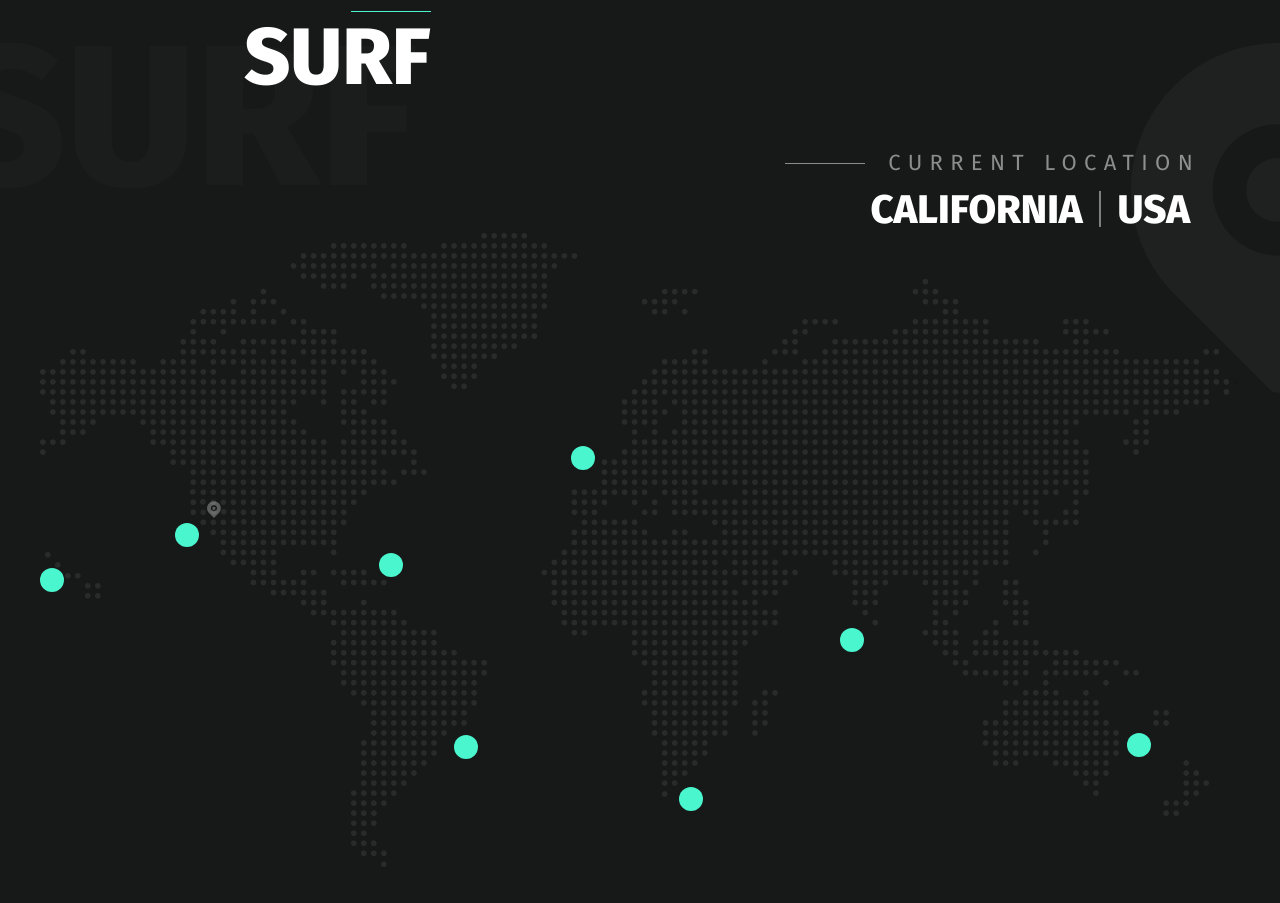
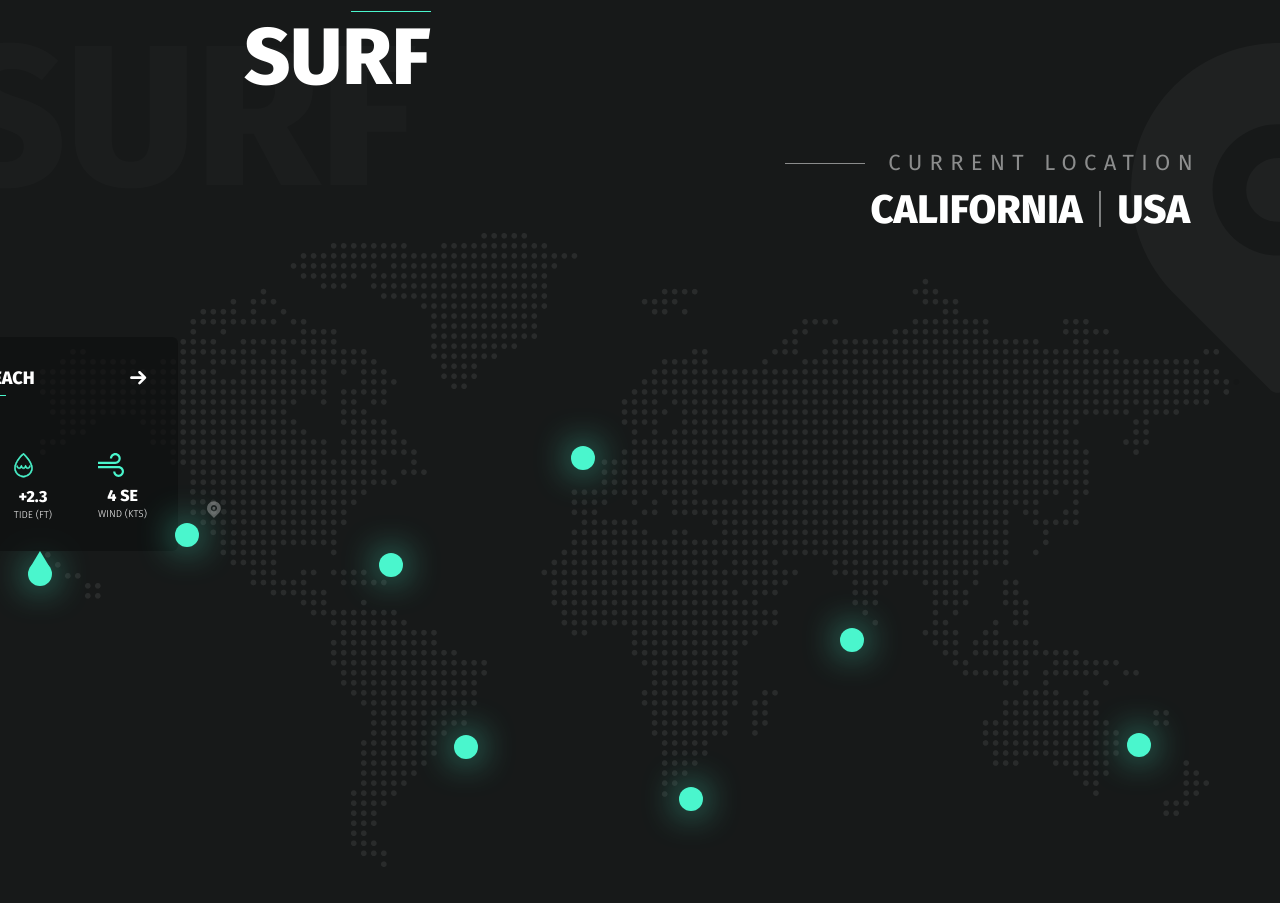
Before and after one commit to Combatcook/GoSurf, a plain HTML site: page index.html in a window 1280 px wide. Shown: the part 957-1860 px from the top of the page. Drawn offline with nearby package versions, Linux system fonts and the light colour scheme.

Commit message:
map visualized

```diff
--- a/index.html
+++ b/index.html
@@ -285,7 +285,7 @@
               </a>
             </div>
 
-            <div class="slider-dots__row">
+            <div class="slider-dots__content-row">
               <div class="slider-dots__content-item">
                 <img src="img/surf-icon.svg" alt="surf">
                 <div class="slider-dots__content-number">
@@ -339,7 +339,7 @@
               </a>
             </div>
 
-            <div class="slider-dots__row">
+            <div class="slider-dots__content-row">
               <div class="slider-dots__content-item">
                 <img src="img/surf-icon.svg" alt="surf">
                 <div class="slider-dots__content-number">
@@ -393,7 +393,7 @@
               </a>
             </div>
 
-            <div class="slider-dots__row">
+            <div class="slider-dots__content-row">
               <div class="slider-dots__content-item">
                 <img src="img/surf-icon.svg" alt="surf">
                 <div class="slider-dots__content-number">
@@ -447,7 +447,7 @@
               </a>
             </div>
 
-            <div class="slider-dots__row">
+            <div class="slider-dots__content-row">
               <div class="slider-dots__content-item">
                 <img src="img/surf-icon.svg" alt="surf">
                 <div class="slider-dots__content-number">
@@ -501,7 +501,7 @@
               </a>
             </div>
 
-            <div class="slider-dots__row">
+            <div class="slider-dots__content-row">
               <div class="slider-dots__content-item">
                 <img src="img/surf-icon.svg" alt="surf">
                 <div class="slider-dots__content-number">
@@ -555,7 +555,7 @@
               </a>
             </div>
 
-            <div class="slider-dots__row">
+            <div class="slider-dots__content-row">
               <div class="slider-dots__content-item">
                 <img src="img/surf-icon.svg" alt="surf">
                 <div class="slider-dots__content-number">
@@ -609,7 +609,7 @@
               </a>
             </div>
 
-            <div class="slider-dots__row">
+            <div class="slider-dots__content-row">
               <div class="slider-dots__content-item">
                 <img src="img/surf-icon.svg" alt="surf">
                 <div class="slider-dots__content-number">
@@ -663,7 +663,7 @@
               </a>
             </div>
 
-            <div class="slider-dots__row">
+            <div class="slider-dots__content-row">
               <div class="slider-dots__content-item">
                 <img src="img/surf-icon.svg" alt="surf">
                 <div class="slider-dots__content-number">
--- a/scss/style.scss
+++ b/scss/style.scss
@@ -309,6 +309,34 @@
 
   .slick-list {
     min-height: 635px;
+    overflow: visible;
+  }
+
+  .slick-current {
+    .slider-dots__content {
+      display: block;
+      width: 283px;
+      padding: 28px 31px 0px;
+      background: rgba(#0F1010, .7);
+      border-radius: 6px;
+      position: absolute;
+      bottom: 35px;
+      transform: translateX(-47%);
+
+      &::before {
+        content: "";
+        position: absolute;
+        width: 0;
+        height: 0;
+        border-bottom: 20px solid $green;
+        border-left: 12px solid transparent;
+        border-right: 12px solid transparent;
+        bottom: -20px;
+        left: 47%;
+        border-bottom-left-radius: 10px;
+        border-bottom-right-radius: 10px;
+      }
+    }
   }
 }
 
@@ -320,15 +348,75 @@
     height: 24px;
     background-color: $green;
     border-radius: 50%;
+    box-shadow: 0px 0px 35px rgba(74, 246, 205, 0.837777);
   }
 
   &__content {
     display: none;
+    overflow: visible;
+
+    &-row {
+      display: flex;
+      justify-content: space-between;
+      padding-bottom: 30px;
+    }
+
+    &-title {
+      font-weight: 800;
+      font-size: 18px;
+      line-height: 26px;
+      padding-bottom: 5px;
+      margin-bottom: 8px;
+      position: relative;
+
+      &::before {
+        content: "";
+        position: absolute;
+        background-color: $green;
+        width: 80px;
+        height: 1px;
+        bottom: 0;
+        left: 0;
+      }
+    }
+
+    &-subtitle {
+      text-transform: capitalize;
+      line-height: 19px;
+    }
+
+    &-link {
+      padding-top: 6px;
+      img {
+        width: 17px;
+        height: 14px;
+      }
+    }
+
+    &-item {
+      text-align: center;
+
+      img {
+        margin-bottom: 7px;
+      }
+    }
+
+    &-number {
+      font-weight: 800;
+      line-height: 23px;
+      padding-bottom: 1px;
+    }
+
+    &-name {
+      font-weight: 300;
+      font-size: 10px;
+      line-height: 12px;
+    }
   }
 
-  &--1 { /* нужно порешать */
-    top: 335px;
-    left: 0;
+  &--1 {
+    top: 329px;
+    left: -12px;
   }
 
   &--2 {
```
Also changed, not shown: css/style.min.css.
